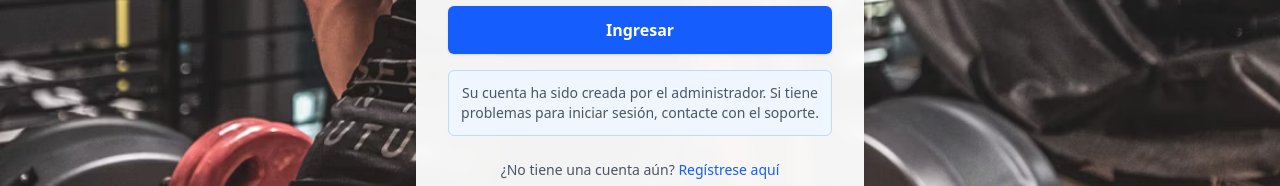
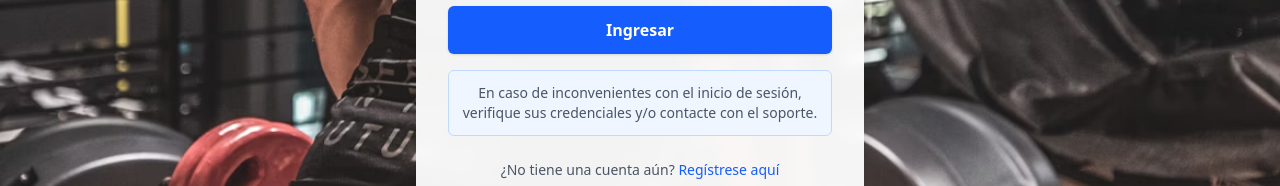
Before and after one commit to matias240895DC/Sistemas_Ecommers, an Angular app in the folder clients/: page /login in a window 1280 px wide. Shown: the part 439-625 px from the top of the page. Built offline with nearby package versions, Linux system fonts and the light colour scheme.

Commit message:
Modificaciones en mensaje de inicio en pantalla de login

```diff
--- a/clients/src/app/auth/auth/login/login.html
+++ b/clients/src/app/auth/auth/login/login.html
@@ -26,8 +26,8 @@
                 class="w-full py-3 bg-blue-600 hover:bg-blue-700 text-white font-semibold rounded-md shadow transition duration-150">
                 Ingresar </button>
         </form> <!-- Mensaje de información -->
-        <p class="text-center text-sm text-gray-600 mt-4 bg-blue-50 border border-blue-200 rounded-md p-3"> Su cuenta ha
-            sido creada por el administrador. Si tiene problemas para iniciar sesión, contacte con el soporte. </p>
+        <p class="text-center text-sm text-gray-600 mt-4 bg-blue-50 border border-blue-200 rounded-md p-3"> En caso de
+            inconvenientes con el inicio de sesión, verifique sus credenciales y/o contacte con el soporte. </p>
         <!-- Registro -->
         <p class="text-center text-sm text-gray-600 mt-6"> ¿No tiene una cuenta aún? <a routerLink="/registro"
                 class="text-blue-600 hover:underline font-medium">Regístrese aquí</a> </p>
```
